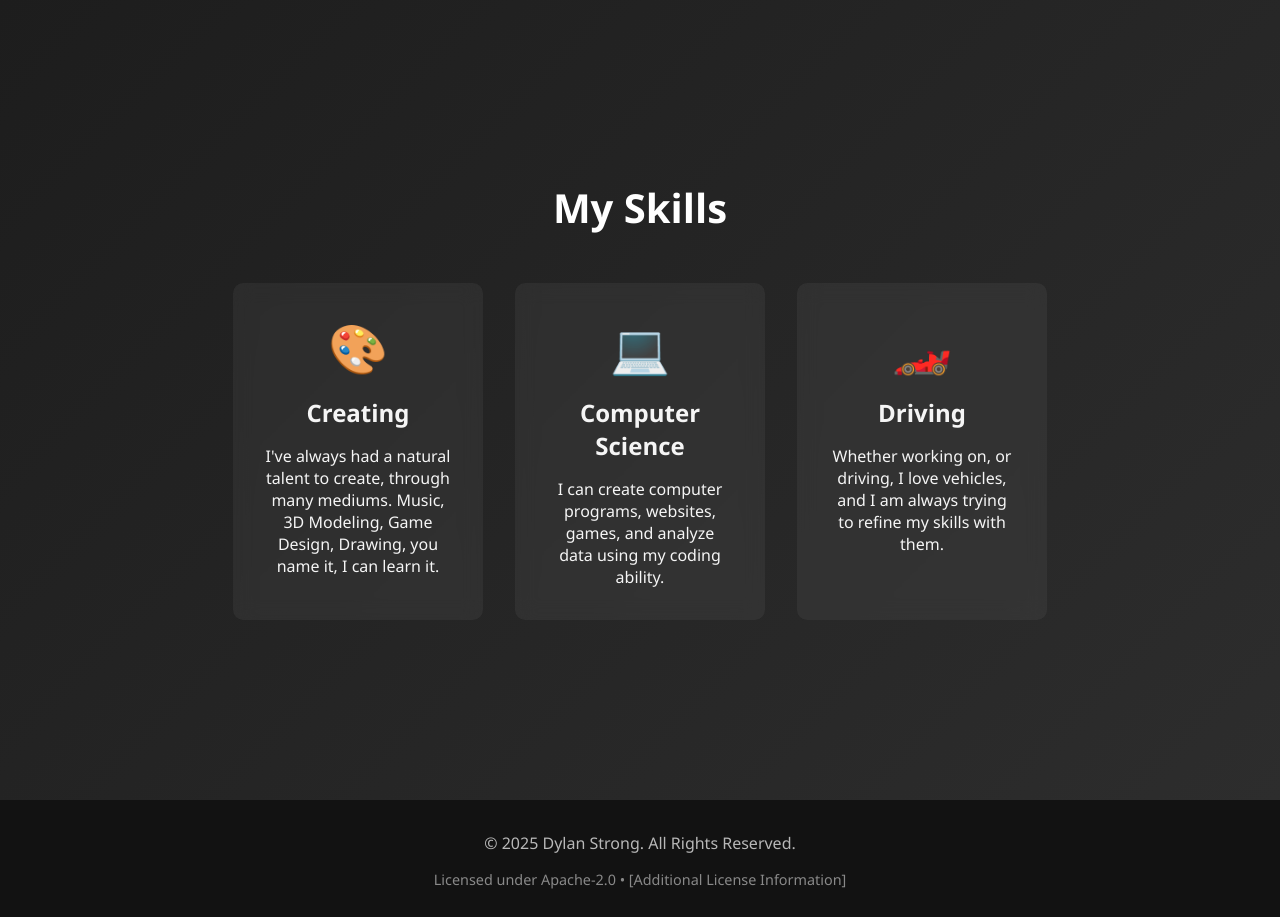
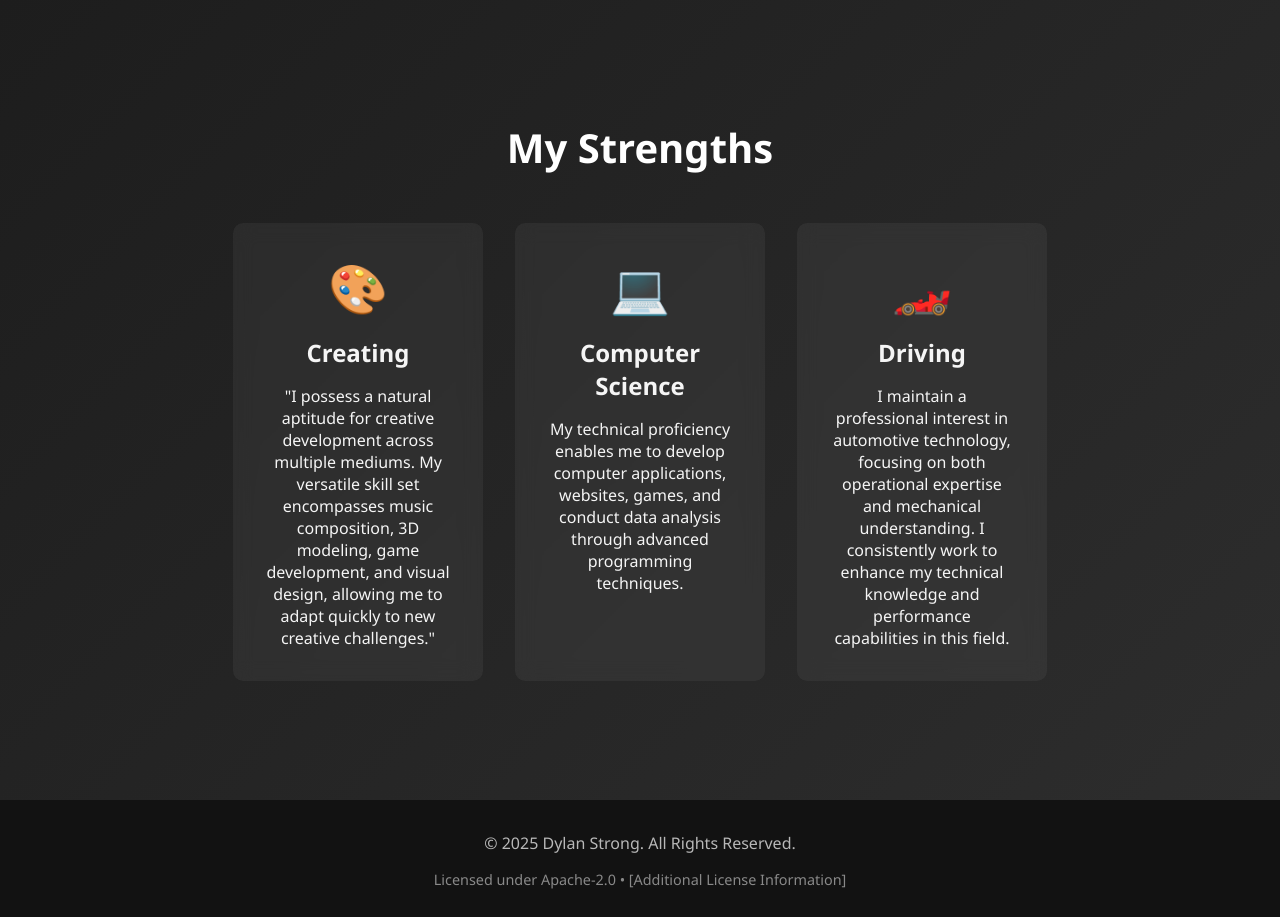
Before and after one commit to strong-ery/strong-education, a plain HTML site: page index.html in a window 1280 px wide. Shown: the part 1600-2517 px from the top of the page. Drawn offline with Linux system fonts and the light colour scheme.

Commit message:
minor changes to language on homepage

```diff
--- a/index.html
+++ b/index.html
@@ -527,22 +527,22 @@
     <!-- Skills Section -->
     <section class="skills" id="skills">
         <div class="skills-container">
-            <h2 class="reveal">My Skills</h2>
+            <h2 class="reveal">My Strengths</h2>
             <div class="skill-items">
                 <div class="skill-item reveal">
                     <div class="skill-icon">🎨</div>
                     <h3>Creating</h3>
-                    <p>I've always had a natural talent to create, through many mediums. Music, 3D Modeling, Game Design, Drawing, you name it, I can learn it.</p>
+                    <p>"I possess a natural aptitude for creative development across multiple mediums. My versatile skill set encompasses music composition, 3D modeling, game development, and visual design, allowing me to adapt quickly to new creative challenges."</p>
                 </div>
                 <div class="skill-item reveal">
                     <div class="skill-icon">💻</div>
                     <h3>Computer Science</h3>
-                    <p>I can create computer programs, websites, games, and analyze data using my coding ability.</p>
+                    <p>My technical proficiency enables me to develop computer applications, websites, games, and conduct data analysis through advanced programming techniques.</p>
                 </div>
                 <div class="skill-item reveal">
                     <div class="skill-icon">🏎️</div>
                     <h3>Driving</h3>
-                    <p>Whether working on, or driving, I love vehicles, and I am always trying to refine my skills with them.</p>
+                    <p>I maintain a professional interest in automotive technology, focusing on both operational expertise and mechanical understanding. I consistently work to enhance my technical knowledge and performance capabilities in this field.</p>
                 </div>
             </div>
         </div>
```
